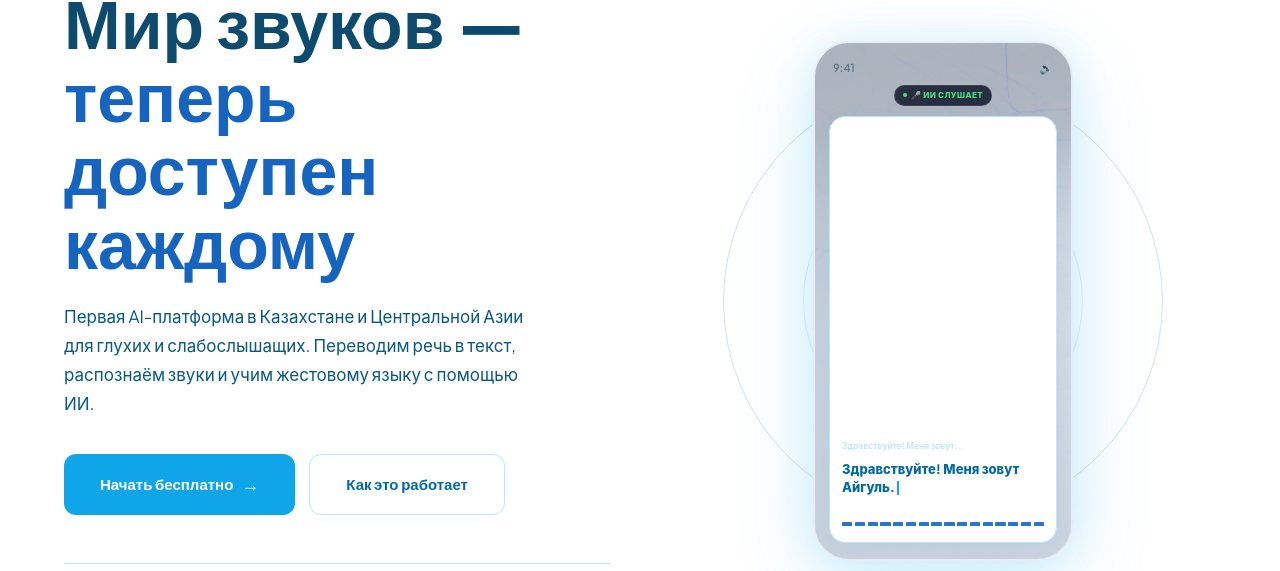
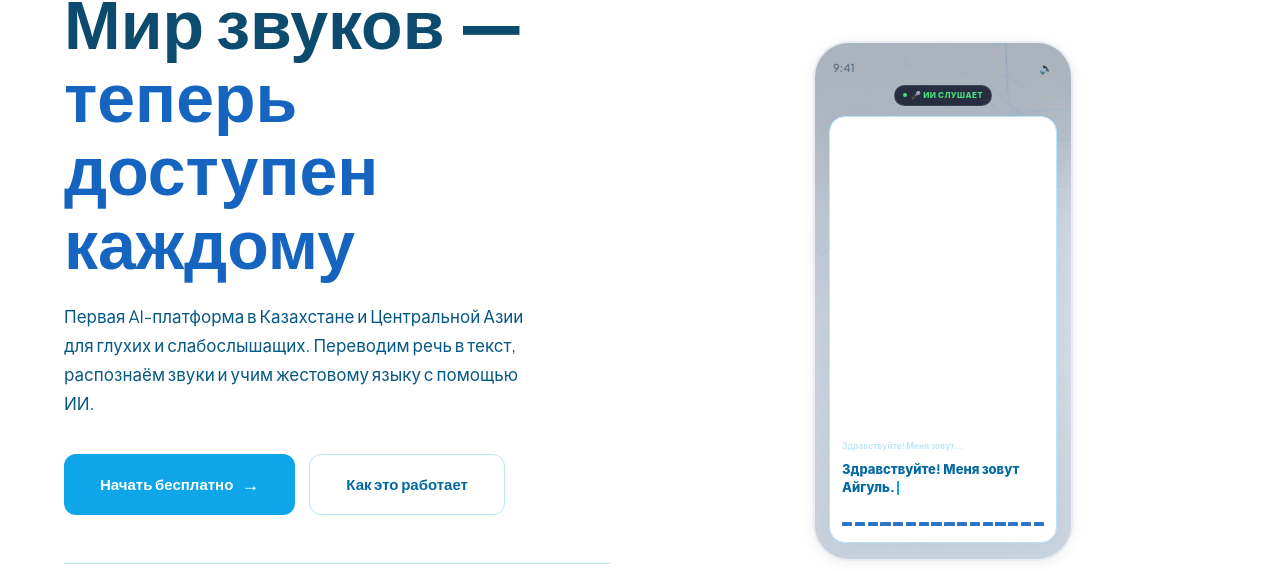
Before and after one commit to heardndb15/hearless16, a Next.js app in the folder landing/: page / in a window 1280 px wide. Shown: the part 219-790 px from the top of the page. Built offline with nearby package versions, Linux system fonts and the light colour scheme; no server answers.

Commit message:
feat: remove pulsing-ring decoration and glow shadow from Hero

```diff
--- a/landing/components/Hero.tsx
+++ b/landing/components/Hero.tsx
@@ -116,41 +116,6 @@ export default function Hero() {
             alignItems: "center",
           }}
         >
-          {/* Pulsing rings */}
-          <div
-            className="pulse-ring"
-            style={{
-              position: "absolute",
-              width: 440,
-              height: 440,
-              borderRadius: "50%",
-              border: "1px solid var(--accent)",
-              opacity: 0.2,
-            }}
-          />
-          <div
-            className="pulse-ring-delayed"
-            style={{
-              position: "absolute",
-              width: 360,
-              height: 360,
-              borderRadius: "50%",
-              border: "1px solid var(--purple)",
-              opacity: 0.15,
-            }}
-          />
-          <div
-            className="pulse-ring"
-            style={{
-              position: "absolute",
-              width: 280,
-              height: 280,
-              borderRadius: "50%",
-              border: "1px solid var(--accent)",
-              opacity: 0.1,
-            }}
-          />
-
           {/* Phone mockup */}
           <div
             style={{
@@ -164,7 +129,7 @@ export default function Hero() {
               padding: "16px 14px",
               display: "flex",
               flexDirection: "column",
-              boxShadow: "0 24px 80px rgba(14,165,233,0.18), 0 0 40px rgba(14,165,233,0.1)",
+              boxShadow: "var(--shadow)",
               overflow: "hidden"
             }}
           >
```
